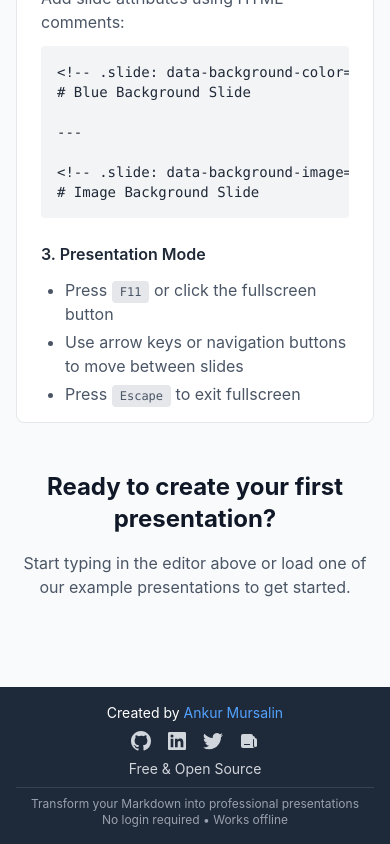
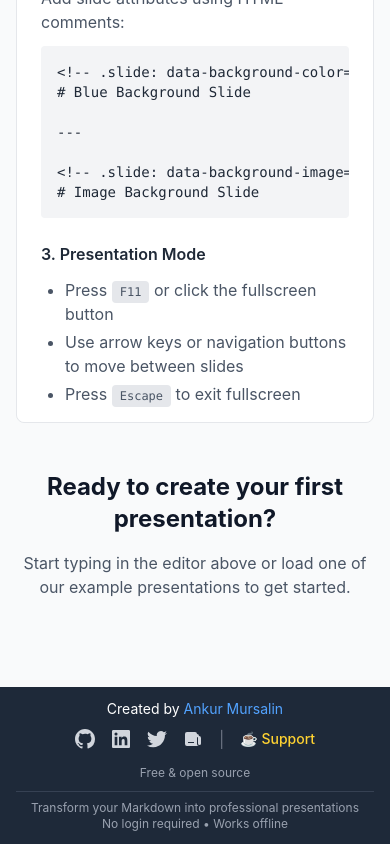
Before and after one commit to Encryptioner/markdown-to-slide, a Next.js app: page / in a window 390 px wide. Shown: the part 2482-3326 px from the top of the page. Built offline with nearby package versions, Linux system fonts and the light colour scheme.

Commit message:
refactor: redesign footer layout with balanced 3-column structure
Remove QR code image, restructure footer to responsive 3-column layout, add support link separator, reduce padding for cleaner appearance

```diff
--- a/src/components/Footer.tsx
+++ b/src/components/Footer.tsx
@@ -4,7 +4,7 @@ import React from 'react';
 
 const Footer: React.FC = () => {
   return (
-    <footer className="bg-gray-800 text-white py-4 lg:py-6 mt-auto">
+    <footer className="bg-gray-800 text-white py-3 lg:py-4 mt-auto">
       <div className="container mx-auto px-4">
         <div className="flex flex-col md:flex-row justify-between items-center">
           <div className="mb-2 md:mb-0">
@@ -70,10 +70,22 @@ const Footer: React.FC = () => {
                 <path d="M15 7h1a2 2 0 012 2v5.5a1.5 1.5 0 01-3 0V9a1 1 0 00-1-1h-1v3a2 2 0 01-2 2H5.828a1.828 1.828 0 01-1.414-.586l-1.828-1.828A1 1 0 013 9.172V7h1a2 2 0 012-2h8a2 2 0 012 2z" />
               </svg>
             </a>
+
+            <span className="text-gray-500">|</span>
+
+            <a
+              href="https://www.supportkori.com/mirmursalinankur"
+              target="_blank"
+              rel="noopener noreferrer"
+              className="text-amber-300 hover:text-amber-200 transition-colors cursor-pointer text-sm font-medium"
+              title="Support"
+            >
+              ☕ Support
+            </a>
           </div>
 
-          <div className="text-sm text-gray-300">
-            <p>Free & Open Source</p>
+          <div>
+            <span className="text-xs text-gray-400">Free &amp; open source</span>
           </div>
         </div>
 
```
